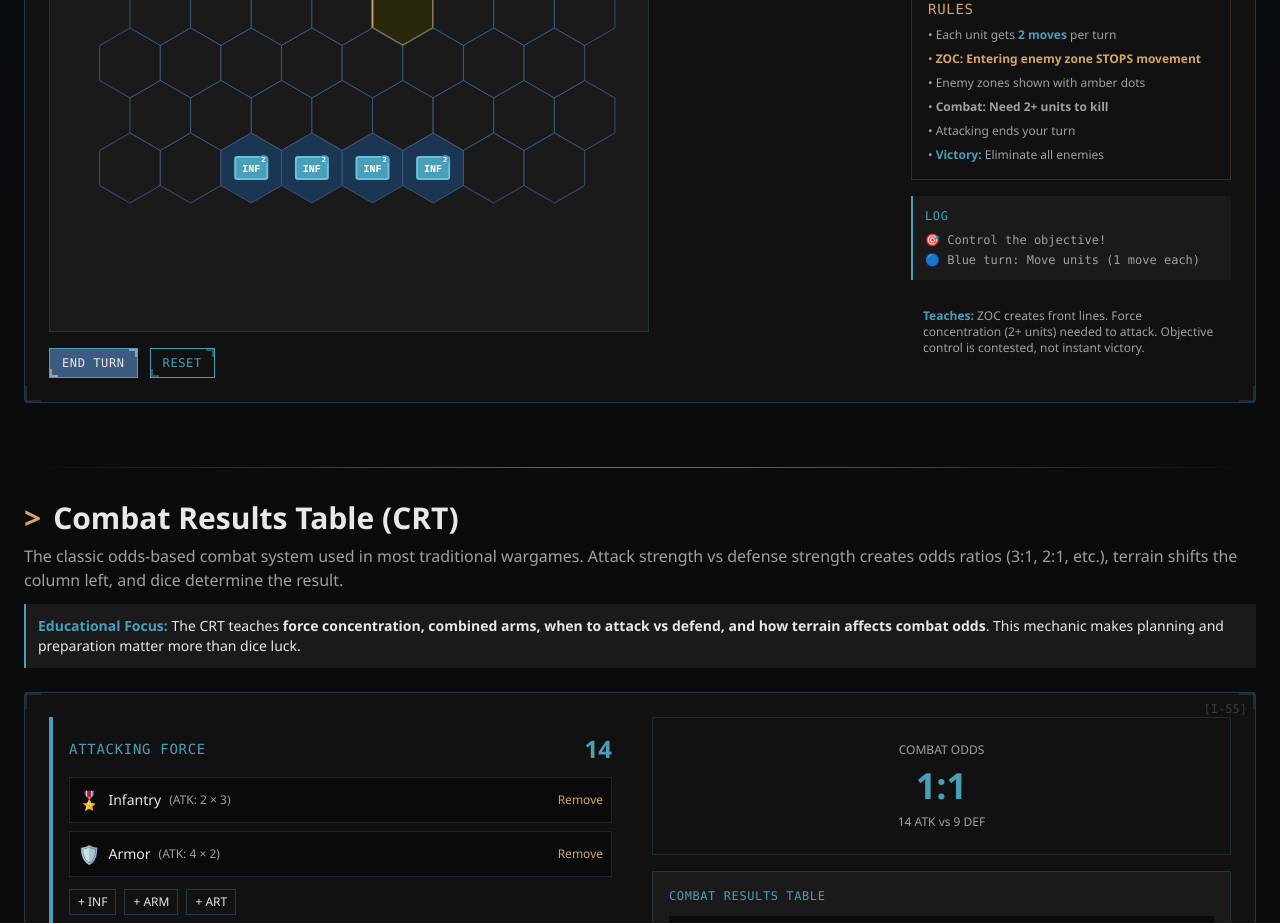
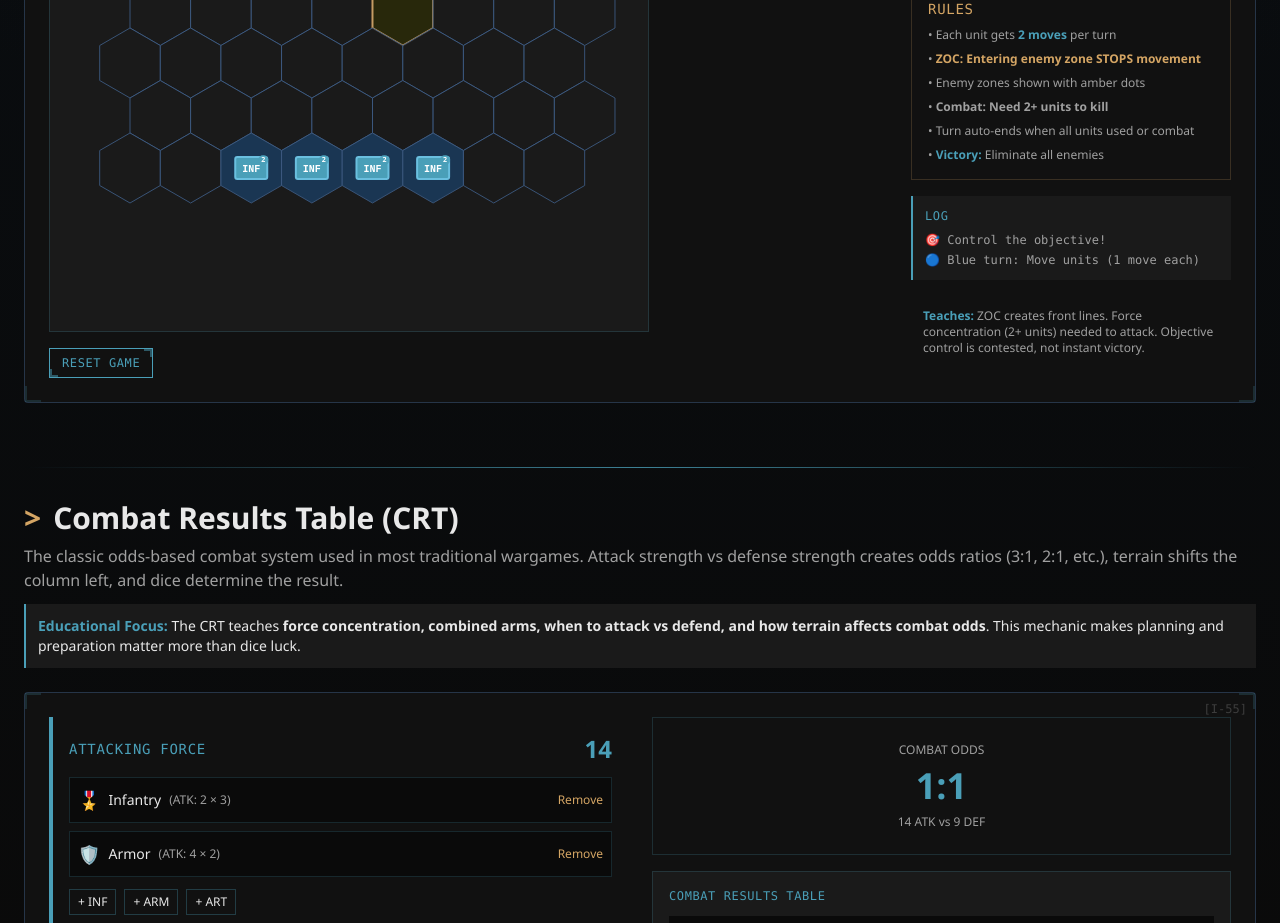
Before and after one commit to GuerraDyne/wargames-institute, a Next.js app: page /wargames in a window 1280 px wide. Shown: the part 1840-2763 px from the top of the page. Built offline with nearby package versions, Linux system fonts and the light colour scheme.

Commit message:
Auto-end turn when all units exhausted, remove End Turn button
- Turn automatically ends when all units have 0 moves
- Turn automatically ends after combat
- Removed manual End Turn button
- Turn switch indicated with ⏭️ icon in log

```diff
--- a/components/interactive/ZoneOfControlDemo.tsx
+++ b/components/interactive/ZoneOfControlDemo.tsx
@@ -160,22 +160,26 @@ export const ZoneOfControlDemo: React.FC = () => {
     return true;
   };
 
-  const endTurn = () => {
+  // Check if all current player's units are out of moves
+  const shouldAutoEndTurn = (hexes: Hex[], player: Player): boolean => {
+    const playerUnits = hexes.filter(h => h.unit === player);
+    return playerUnits.length > 0 && playerUnits.every(h => h.movesLeft === 0);
+  };
+
+  const autoEndTurn = (hexes: Hex[], log: string[], currentTurn: number): { hexes: Hex[], log: string[], currentPlayer: Player, turnCount: number } => {
     const nextPlayer = gameState.currentPlayer === 'blue' ? 'red' : 'blue';
-    const newLog = [...gameState.gameLog];
-    newLog.push(`${nextPlayer === 'blue' ? '🔵 Blue' : '🔴 Red'} turn`);
+    const newLog = [...log];
+    newLog.push(`⏭️ Turn ended - ${nextPlayer === 'blue' ? '🔵 Blue' : '🔴 Red'} turn`);
 
     // Reset movesLeft for all units
-    const resetHexes = gameState.hexes.map(h => ({ ...h, movesLeft: 2 }));
+    const resetHexes = hexes.map(h => ({ ...h, movesLeft: 2 }));
 
-    setGameState(prev => ({
-      ...prev,
+    return {
       hexes: resetHexes,
+      log: newLog.slice(-6),
       currentPlayer: nextPlayer,
-      selectedUnit: null,
-      turnCount: nextPlayer === 'blue' ? prev.turnCount + 1 : prev.turnCount,
-      gameLog: newLog.slice(-6),
-    }));
+      turnCount: nextPlayer === 'blue' ? currentTurn + 1 : currentTurn,
+    };
   };
 
   const handleHexClick = (col: number, row: number) => {
@@ -257,18 +261,15 @@ export const ZoneOfControlDemo: React.FC = () => {
           newLog.push('🎉 BLUE WINS! All red eliminated!');
         }
 
-        if (turnEnded) {
-          // Auto end turn after combat
-          const nextPlayer = gameState.currentPlayer === 'blue' ? 'red' : 'blue';
-          const resetHexes = newHexes.map(h => ({ ...h, movesLeft: 2 }));
-          newLog.push(`${nextPlayer === 'blue' ? '🔵 Blue' : '🔴 Red'} turn`);
-
+        // Check if turn should auto-end
+        if (turnEnded || shouldAutoEndTurn(newHexes, gameState.currentPlayer)) {
+          const endTurnResult = autoEndTurn(newHexes, newLog, gameState.turnCount);
           setGameState({
-            hexes: resetHexes,
+            hexes: endTurnResult.hexes,
             selectedUnit: null,
-            currentPlayer: nextPlayer,
-            turnCount: nextPlayer === 'blue' ? gameState.turnCount + 1 : gameState.turnCount,
-            gameLog: newLog.slice(-6),
+            currentPlayer: endTurnResult.currentPlayer,
+            turnCount: endTurnResult.turnCount,
+            gameLog: endTurnResult.log,
             winner,
           });
         } else {
@@ -414,11 +415,8 @@ export const ZoneOfControlDemo: React.FC = () => {
           </svg>
 
           <div className="mt-4 flex gap-3">
-            <Button variant="primary" onClick={endTurn} size="sm" disabled={gameState.winner !== null}>
-              End Turn
-            </Button>
             <Button variant="outline" onClick={resetGame} size="sm">
-              Reset
+              Reset Game
             </Button>
           </div>
         </div>
@@ -450,7 +448,7 @@ export const ZoneOfControlDemo: React.FC = () => {
               <li>• <strong className="text-tactical-amber">ZOC: Entering enemy zone STOPS movement</strong></li>
               <li>• Enemy zones shown with amber dots</li>
               <li>• <strong>Combat: Need 2+ units to kill</strong></li>
-              <li>• Attacking ends your turn</li>
+              <li>• Turn auto-ends when all units used or combat</li>
               <li>• <strong className="text-tactical-cyan">Victory:</strong> Eliminate all enemies</li>
             </ul>
           </div>
```
